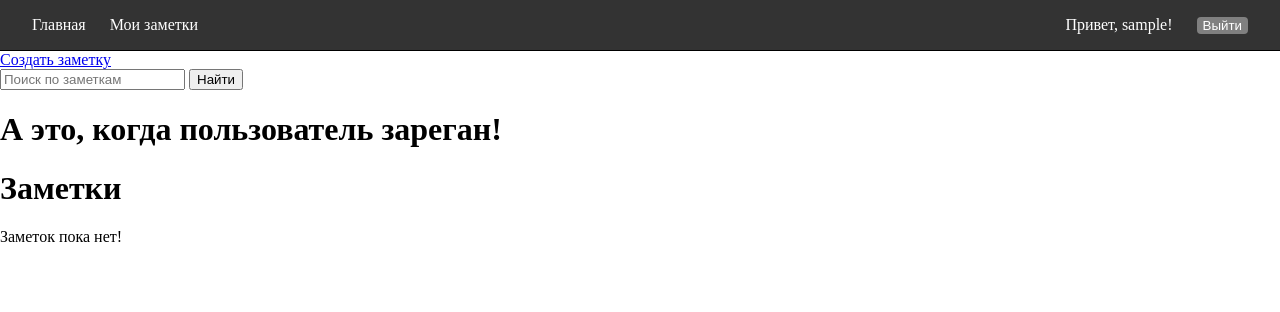
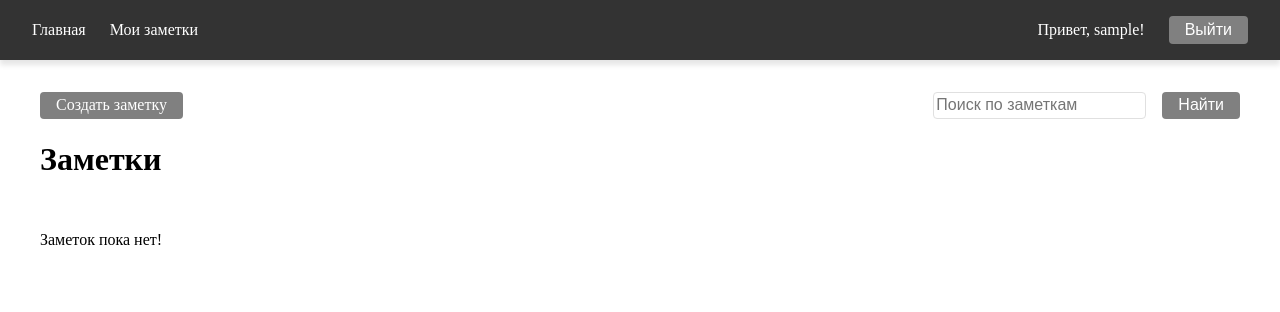
Before and after one commit to shurabota2801-ctrl/myonlytest, a Django app: page /notes/ in a window 1280 px wide. Shown: the top 312 px of the page. Run offline with Django 5.2, Linux system fonts and the light colour scheme; the visitor is signed in with stand-in values (Sample User, id 1); data that the repository does not hold is empty.

Commit message:
first commit

```diff
--- a/notes/templates/notes/create_note.html
+++ b/notes/templates/notes/create_note.html
@@ -8,8 +8,10 @@
         <form method="POST">
             {% csrf_token %}
             {{ form.as_p }}
-            <button type="submit">Создать</button>
-            <a href="{% url 'notes:notes_list' %}">Отмена</a>
+            <div class="button-block">
+                <button type="submit" class="button-block__button">Создать</button>
+                <a href="{% url 'notes:notes_list' %}" class="button-block__button">Отмена</a>
+            </div>
         </form>
     </div>
 {% endblock %}
--- a/notes/templates/notes/notes_list.html
+++ b/notes/templates/notes/notes_list.html
@@ -5,25 +5,26 @@
 {% block content %}
     {% if user.is_authenticated %}
         <div>
-            <header>
-                <a href="{% url 'notes:note_create' %}">Создать заметку</a>
+            <div class="header-notes">
+                <a href="{% url 'notes:note_create' %}" class="button-block__button">Создать заметку</a>
                 <form method="get">
-                    <div>
-                        <input type="text" name="q" placeholder="Поиск по заметкам" value="{{ search_query }}">
-                        <button type="submit">Найти</button>
+                    <div class="search-block">
+                        <input type="text" class="input-search" name="q" placeholder="Поиск по заметкам" value="{{ search_query }}">
+                        <button type="submit" class="nav__button">Найти</button>
                     </div>
                 </form>
-            </header>
-            <div>
-                <h1>А это, когда пользователь зареган!</h1>
-                <h1>Заметки</h1>
+            </div>
+            <h1>Заметки</h1>
+            <div class="notes-list">
                 {% if notes %}
                     {% for n in notes %}
-                        <div>
+                        <div class="note-card">
                             <h3>{{ n.title }}</h3>
-                            <p>{{ n.content }}</p>
-                            <a href="{% url 'notes:note_update' n.id %}">Изменить</a>
-                            <a href="{% url 'notes:note_delete' n.id %}">Удалить</a>
+                            <p>{{ n.content|striptags|truncatewords:30 }}</p>
+                            <div class="button-block">
+                                <a href="{% url 'notes:note_update' n.id %}" class="button-block__button">Изменить</a>
+                                <a href="{% url 'notes:note_delete' n.id %}" class="button-block__button">Удалить</a>
+                            </div>
                         </div>
                     {% endfor %}
                 {% else %}
--- a/static/css/style.css
+++ b/static/css/style.css
@@ -3,10 +3,16 @@
     padding: 0;
 }
 
+.main {
+    max-width: 1200px;
+    margin: 0 auto;
+    padding: 2rem;
+}
+
 .header {
     background-color: #333;
     padding: 1rem 2rem;
-    border-bottom: 1px solid black;
+    box-shadow: 0 5px 5px rgba(0,0,0,0.1);
 }
 
 .nav {
@@ -32,13 +38,68 @@
 
 .nav__button {
     background: grey;
+    padding: 0.3rem 1rem;
     color: white;
     border: none;
-    padding: o.5rem, 1rem;
     border-radius: 4px;
+    font-size: 16px;
     cursor: pointer;
 }
 
 .nav__button:hover {
     background: burlywood;
 }
+
+.button-block {
+    display: flex;
+    gap: 1rem;
+}
+
+.button-block__button {
+    display: inline-block;
+    padding: 0.3rem 1rem;
+    background-color: grey;
+    color: white;
+    text-decoration: none;
+    border-radius: 4px;
+    border: none;
+    font-size: 16px;
+    cursor: pointer;
+}
+
+.button-block__button:hover {
+    background: burlywood;
+}
+
+.header-notes {
+    display: flex;
+    justify-content: space-between;
+}
+
+.notes-list {
+    display: flex;
+    flex-direction: column;
+    gap: 1.5rem;
+    padding: 1rem 0;
+}
+
+.note-card {
+    background: white;
+    border: 1px solid #e0e0e0;
+    border-radius: 4px;
+    padding: 1.5rem;
+    box-shadow: 0 2px 5px rgba(0,0,0,0.1);
+}
+
+.search-block {
+    display: flex;
+    gap: 1rem;
+}
+
+.input-search {
+    background: white;
+    border: 1px solid #e0e0e0;
+    padding: o.5rem, 1rem;
+    border-radius: 4px;
+    font-size: 16px;
+}
```
Also changed, not shown: notes/templates/notes/delete_note.html (+5 -3 lines), notes/templates/notes/update_note.html (+5 -3 lines).
